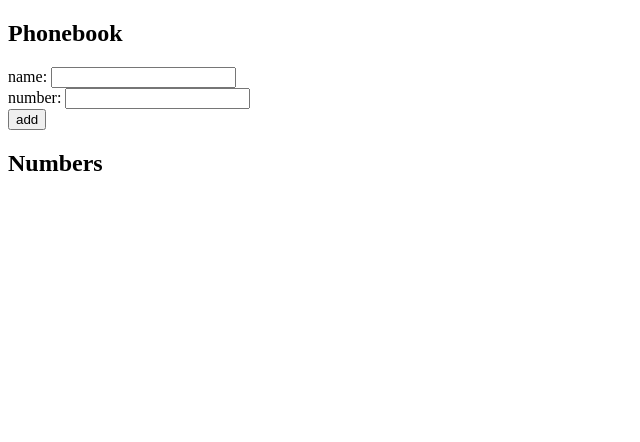
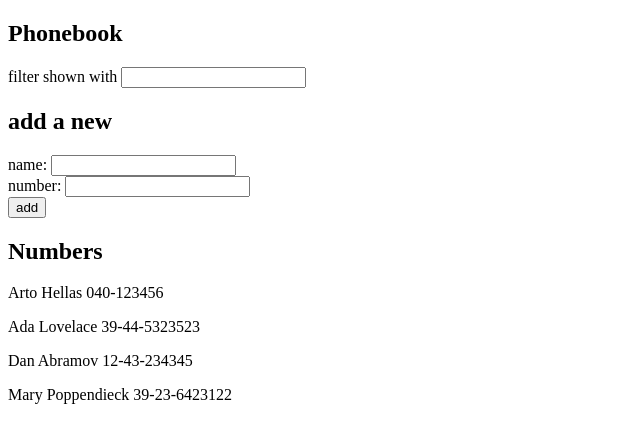
Before and after one commit to syeo-1/fs_open_part2, a React (Create React App) app in the folder phonebook/: page / in a window 1280 px wide. Shown: the top 442 px of the page, without its empty margins (0-640 px from the left). Built offline with nearby package versions, Linux system fonts and the light colour scheme.

Commit message:
finish 2.9

```diff
--- a/phonebook/src/components/App.js
+++ b/phonebook/src/components/App.js
@@ -11,9 +11,16 @@
 }
 
 const App = () => {
-  const [ persons, setPersons ] = useState([])
+  const [ persons, setPersons ] = useState([
+    { name: 'Arto Hellas', number: '040-123456' },
+    { name: 'Ada Lovelace', number: '39-44-5323523' },
+    { name: 'Dan Abramov', number: '12-43-234345' },
+    { name: 'Mary Poppendieck', number: '39-23-6423122' }
+  ])
   const [ newName, setNewName ] = useState('')
   const [newNumber, setNewNumber] = useState('')
+  const [filterNumbers, setFilterNumbers] = useState(true)
+  const [searchString, setSearchString] = useState('')
 
   const addData = (event) => {
     event.preventDefault()
@@ -50,9 +57,32 @@
     setNewNumber(event.target.value)
   }
 
+
+  const personsToShow = filterNumbers
+    ? persons.filter(person => person.name.toLowerCase().includes(searchString))
+    : persons
+  const handleSearchString = (event) => {
+    // console.log(event.target.value);
+    setSearchString(event.target.value)
+
+    searchString.length === 0 ? setFilterNumbers(false) : setFilterNumbers(true)
+
+
+    // console.log("persons to show", personsToShow);
+
+    // setPersons(personsToShow)
+  }
+
+
   return (
     <div>
       <h2>Phonebook</h2>
+      <form>
+        <div>
+          filter shown with <input value={searchString} onChange={handleSearchString}/>
+        </div>
+      </form>
+      <h2>add a new</h2>
       <form onSubmit={addData}>
         <div>
           name: <input value={newName} onChange={handleNewName}/>
@@ -65,7 +95,7 @@
         </div>
       </form>
       <h2>Numbers</h2>
-      <Numbers persons={persons}/>
+      <Numbers persons={personsToShow}/>
     </div>
   )
 }
```
